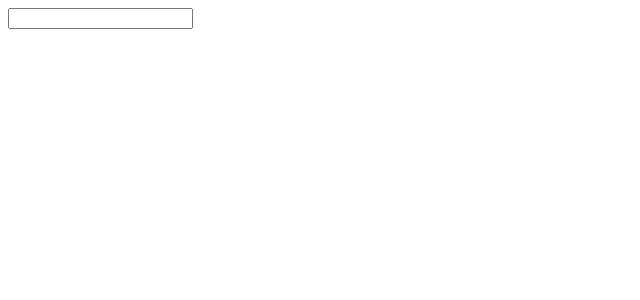
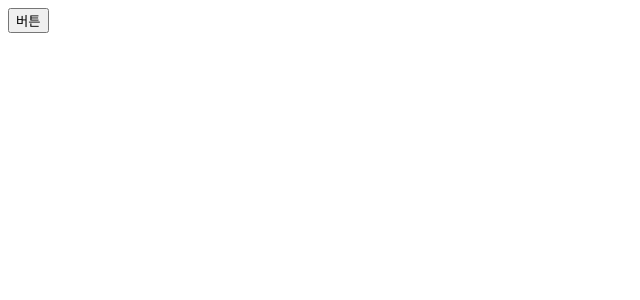
Before and after one commit to yuna-c/react, a React (Vite) app: page / in a window 1280 px wide. Shown: the top 300 px of the page, without its empty margins (0-640 px from the left). Built offline with nearby package versions, Linux system fonts and the light colour scheme.

Commit message:
📝 add : useState의 불변성지키기 예시, 리랜더링 여부(state 변화)

```diff
--- a/src/App.jsx
+++ b/src/App.jsx
@@ -1,32 +1,20 @@
 import { useState } from 'react';
 import './styles/App.scss';
-// State(hook)
-// : State란 컴포넌트 내부에서 변경 될 수 있는 값(렌더링)
-/*
-[ // Array의 구조분해 할당
-	변수 : '르순이',
-	변수를 변경하는 함수 : function(){}
-]
-*/
-// 자주 쓰이는 곳 :  onChange, onClick
 
+// 불변성 : 불변성이란 메모리에 있는 값을 변경할 수 없는 것
+// 참조형 변수(객체,배열,함수) 불변성 X
+// 리렌더링 여부 : state의 변화
+// 리액트에서 원시데이터가 아닌 데이터를 수정할 때 불변성을 지켜주지 않고, 직접 수정을 가하면 값은 바뀌지만 메모리주소는 변함이 없게 되는것
 const App = () => {
-	const [text, setText] = useState('');
-	const handleInputChange = (e) => {
-		// 계속해서 State 변경
-		// 이런 구성 필요한 이유 : 다른 곳에 출력할 수도 있어서
-		console.log(text);
-		setText(e.target.value);
+	const [dogs, setDogs] = useState(['말티즈']);
+	const onClickHandler = () => {
+		// dogs.push('시고르자브종'); 값이 바꼈다고 인지를 못함
+		setDogs([...dogs, '시고르자브종']); //배열을 새로 만들고 강아지를 넣어줌
+		console.log(dogs);
 	};
 	return (
 		<>
-			<input type='text' onChange={handleInputChange} value={text} />
-			{/*
-			input태그는 항상 state(value)와 onChange와 페어로 묶는다
-			value 묶었을 시 ? 제어 컴포넌트(⭐) : 비 제어 컴포넌트
-			*/}
-			<br />
-			{text} {/* 변수화 시켜서 다른데서 쓰임 */}
+			<button onClick={onClickHandler}>버튼</button>
 		</>
 	);
 };
```
